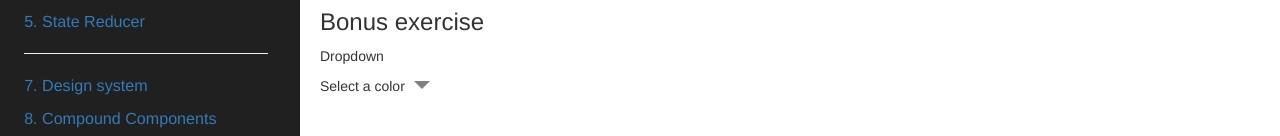
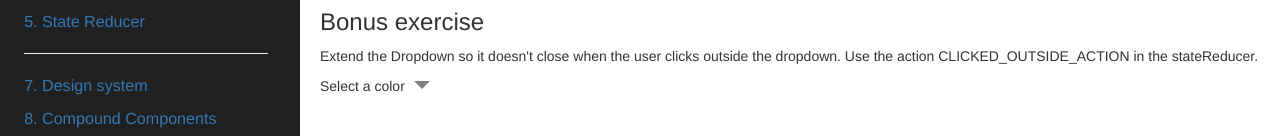
Before and after one commit to mhcrocky/Cocoa-pattern, a React (Create React App) app: page /state-reducer in a window 1280 px wide. Shown: the part 557-693 px from the top of the page. Built offline with nearby package versions, Linux system fonts and the light colour scheme.

Commit message:
updates question dropdown stateReducer

```diff
--- a/src/components/patterns/StateReducer/exercise_bonus/index.js
+++ b/src/components/patterns/StateReducer/exercise_bonus/index.js
@@ -30,7 +30,10 @@ const Button = styled.i`
 
 const Example = () => (
   <div style={{ paddingBottom: "100px" }}>
-    <p>Dropdown</p>
+    <p>
+      Extend the Dropdown so it doesn't close when the user clicks outside the
+      dropdown. Use the action CLICKED_OUTSIDE_ACTION in the stateReducer.
+    </p>
     <Dropdown
       stateReducer={(state, { type, ...change }) =>
         type === CLICKED_OUTSIDE_ACTION ? state : change
```
